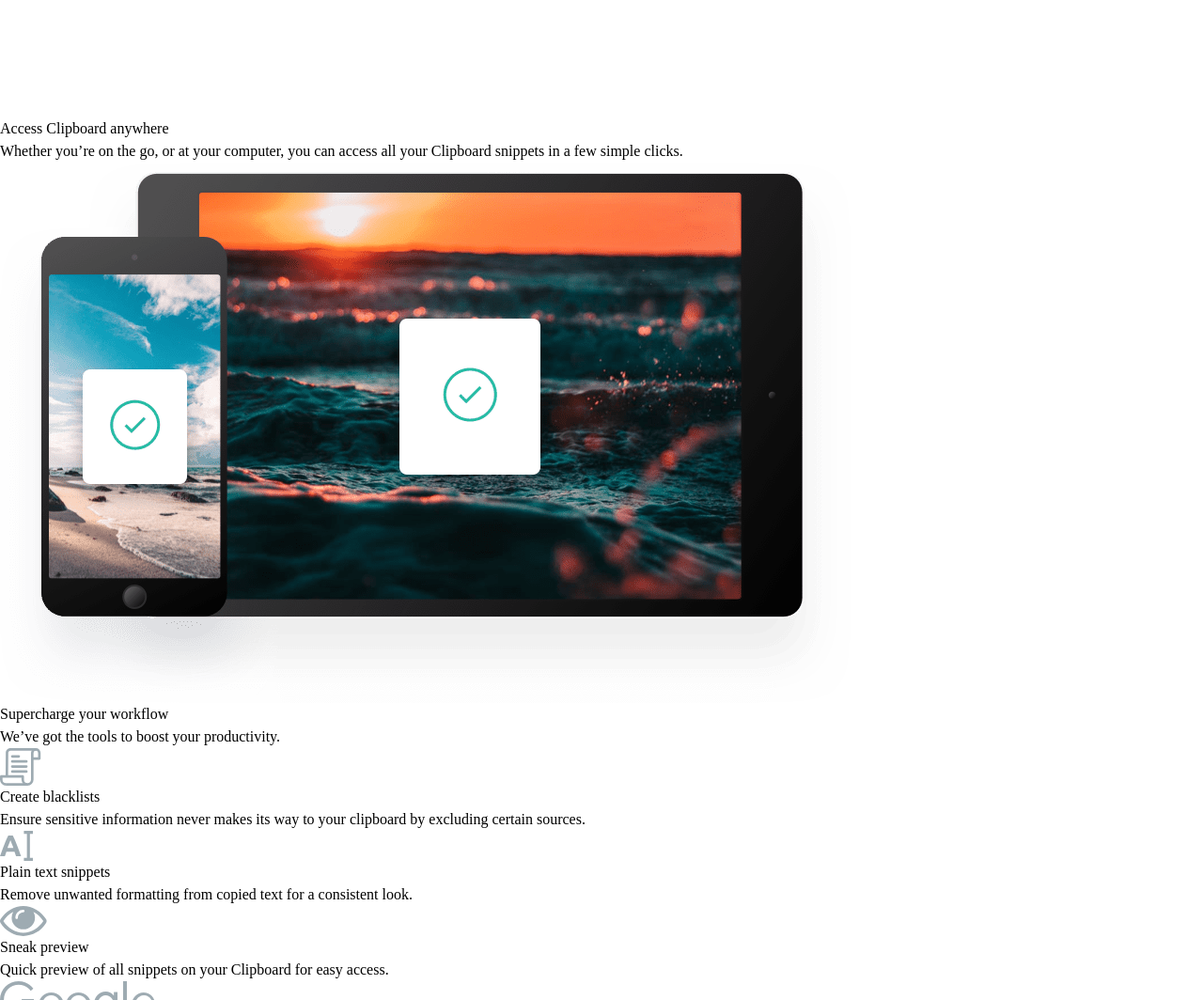
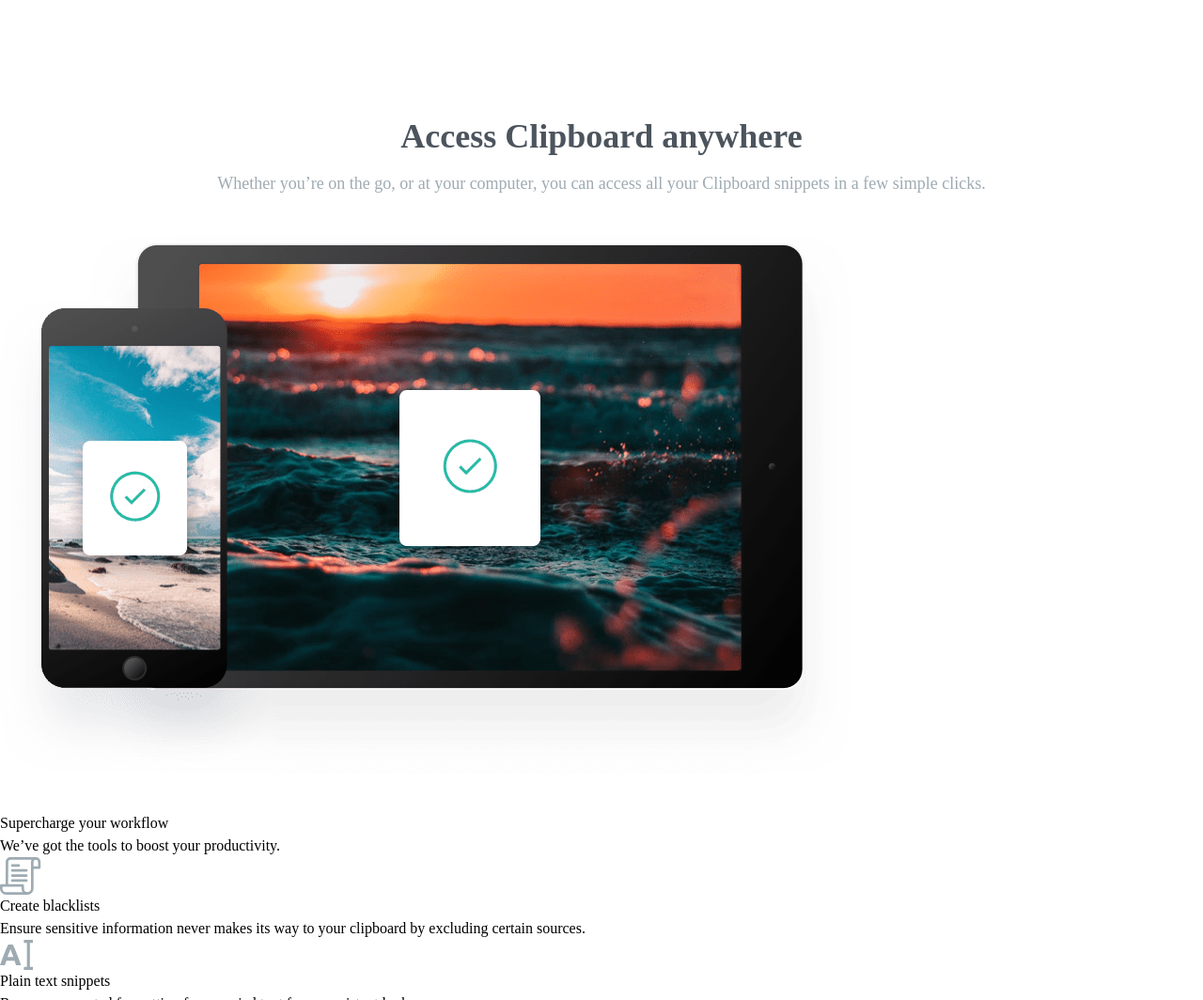
Before and after one commit to RonenTGreat/clipboard-landing-page, a website: page index.html in a window 1280 px wide. Shown: the part 1672-2736 px from the top of the page at 94% size. Drawn offline with Linux system fonts and the light colour scheme; a web font is replaced by a local one.

Commit message:
finished with third section

```diff
--- a/index.html
+++ b/index.html
@@ -60,15 +60,17 @@
     </section>
     <!-- Second Section End -->
 
-
-    <section>
+    <!-- Third Section Start -->
+    <section class="pb-10">
       <div>
-        <h2>Access Clipboard anywhere</h2>
-        <p>Whether you’re on the go, or at your computer, you can access all your Clipboard
+        <h2 class="heading">Access Clipboard anywhere</h2>
+        <p class="paragraph">Whether you’re on the go, or at your computer, you can access all your Clipboard
   snippets in a few simple clicks.</p>
       </div>
       <img src="./images/image-devices.png" alt="">
     </section>
+    <!-- Third Section End -->
+
 
     <section>
       <div>
```
Also changed, not shown: css/output.css.
